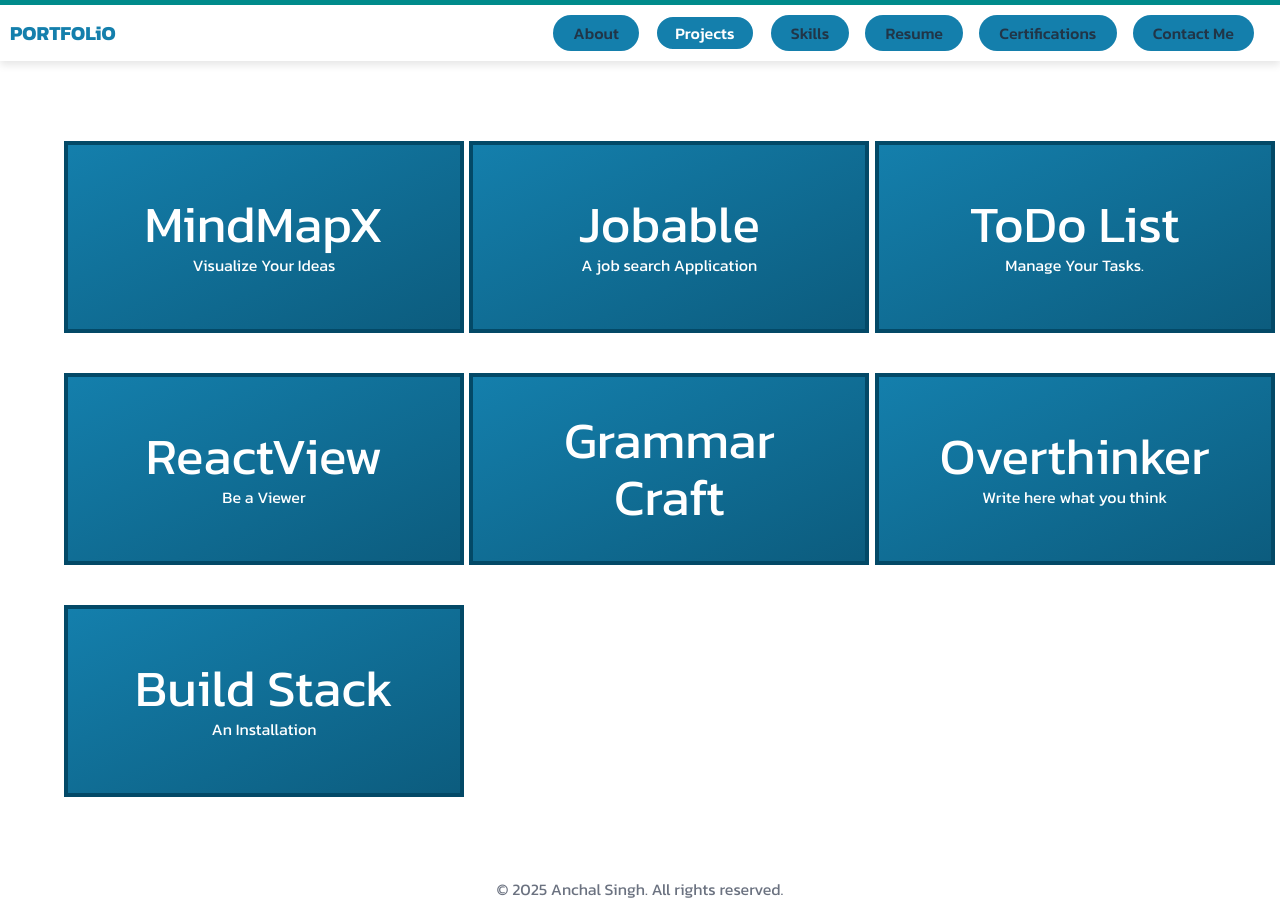
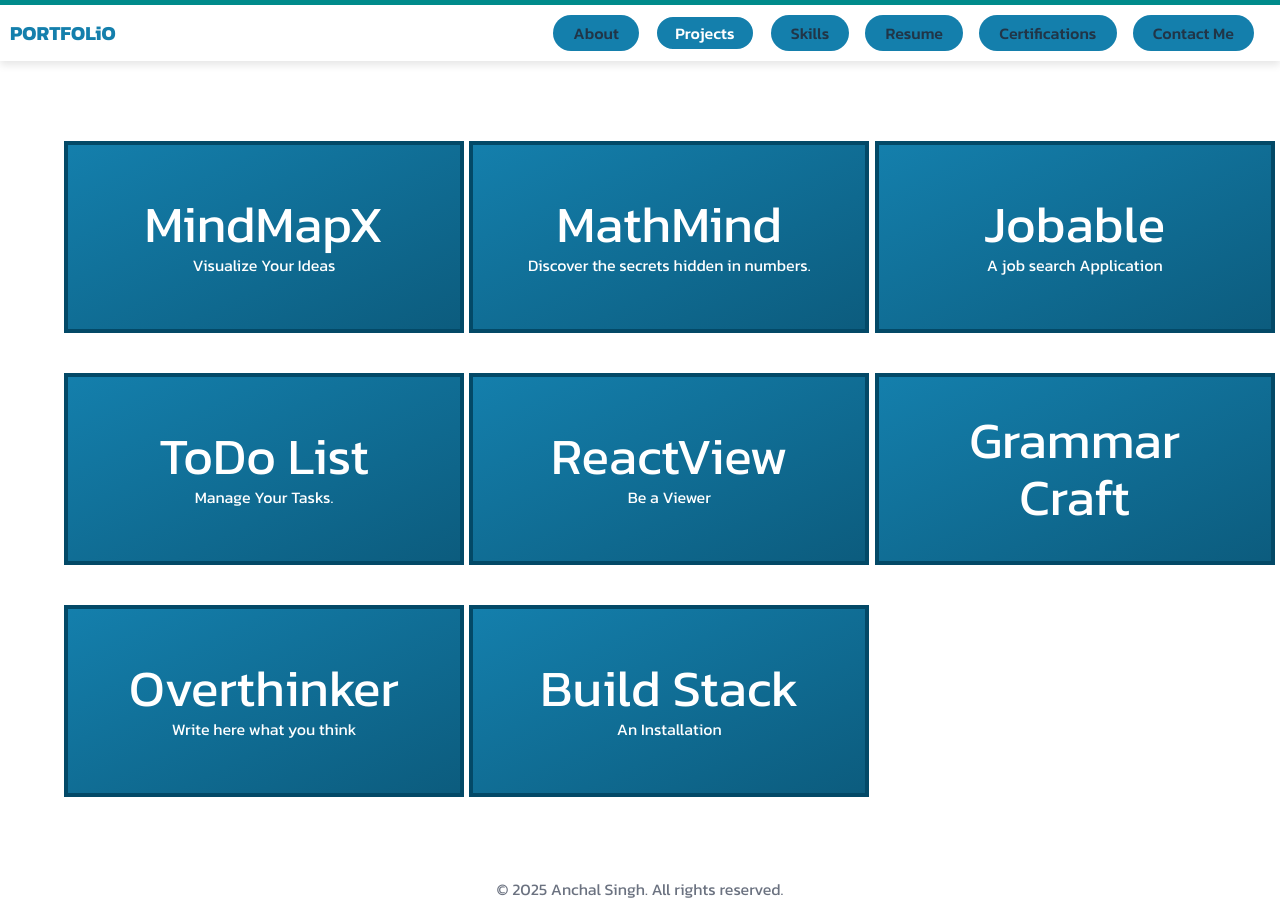
Before and after one commit to imanchalsingh/portfolio, a React (Vite) app: page / in a window 1280 px wide. Both pictures are taken after a click on the button "Projects". Built offline with nearby package versions, Linux system fonts and the light colour scheme; a web font is replaced by a local one.

Commit message:
Update Portfolio.tsx

```diff
--- a/src/components/ui/Portfolio.tsx
+++ b/src/components/ui/Portfolio.tsx
@@ -247,6 +247,25 @@ const InteractiveElement: React.FC = () => {
                 </div>
 
                 <a href="https://mindmapx.vercel.app">
+                  <div className="absolute inset-0 flex items-center justify-center bg-black bg-opacity-50 text-white opacity-0 hover:opacity-100 transition-opacity duration-300 ease-in-out">
+                    <div className="text2">Click Here</div>
+                  </div>
+                </a>
+              </div>
+              <div className="project-card relative border-4 border-darkcyan rounded-lg overflow-hidden w-[25rem] h-[12rem]">
+                <div
+                  style={{
+                    display: "flex",
+                    justifyContent: "center",
+                    alignItems: "center",
+                  }}
+                  className="absolute inset-0 bg-gradient-to-br from-[#147fac] to-[#0c5c7e] text-center justify-center flex-col items-center text-white"
+                >
+                  <h1>MathMind</h1>
+                  <p>Discover the secrets hidden in numbers.</p>
+                </div>
+
+                <a href="https://mathmind-imanchalsingh.vercel.app/">
                   <div className="absolute inset-0 flex items-center justify-center bg-black bg-opacity-50 text-white opacity-0 hover:opacity-100 transition-opacity duration-300 ease-in-out">
                     <div className="text2">Click Here</div>
                   </div>
```
